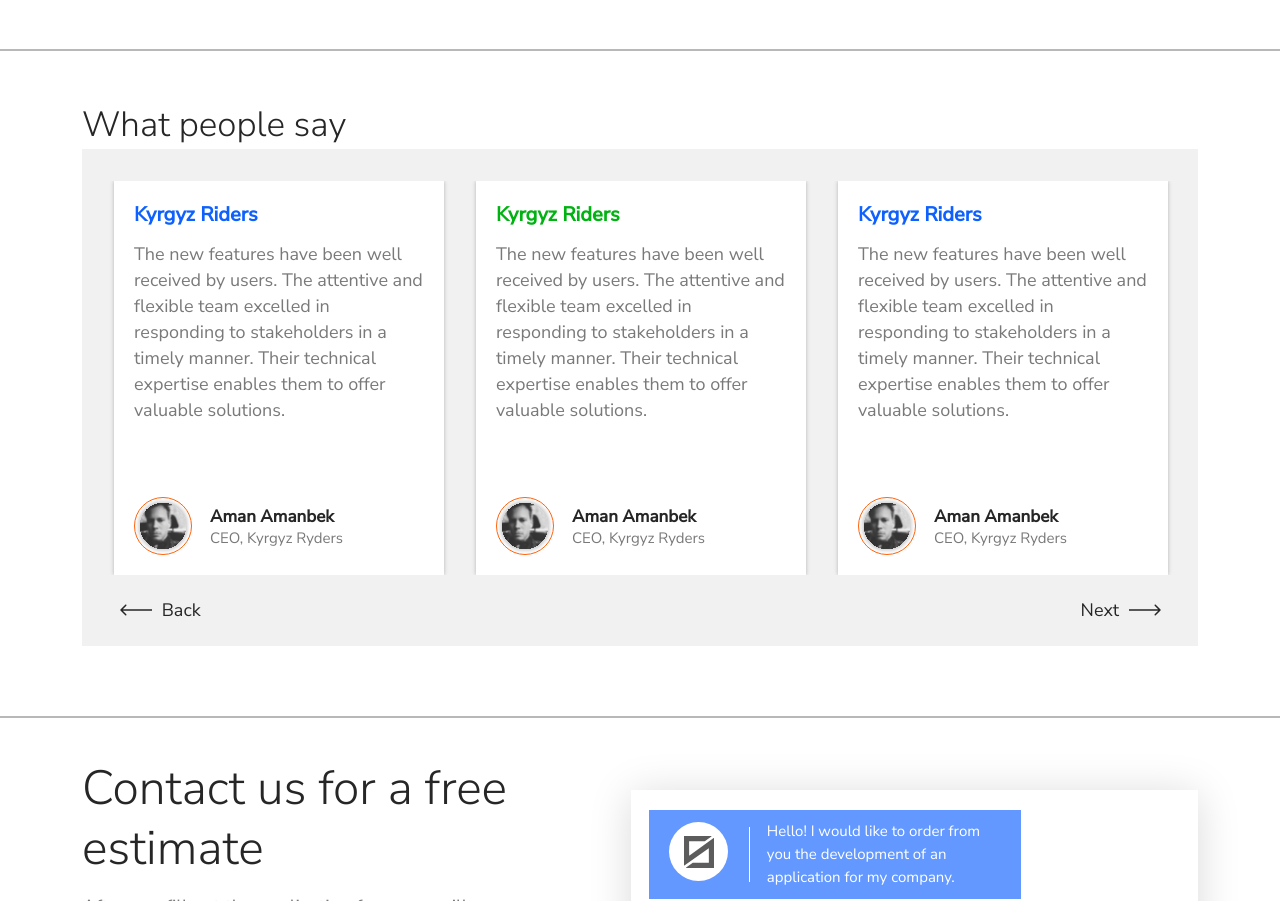
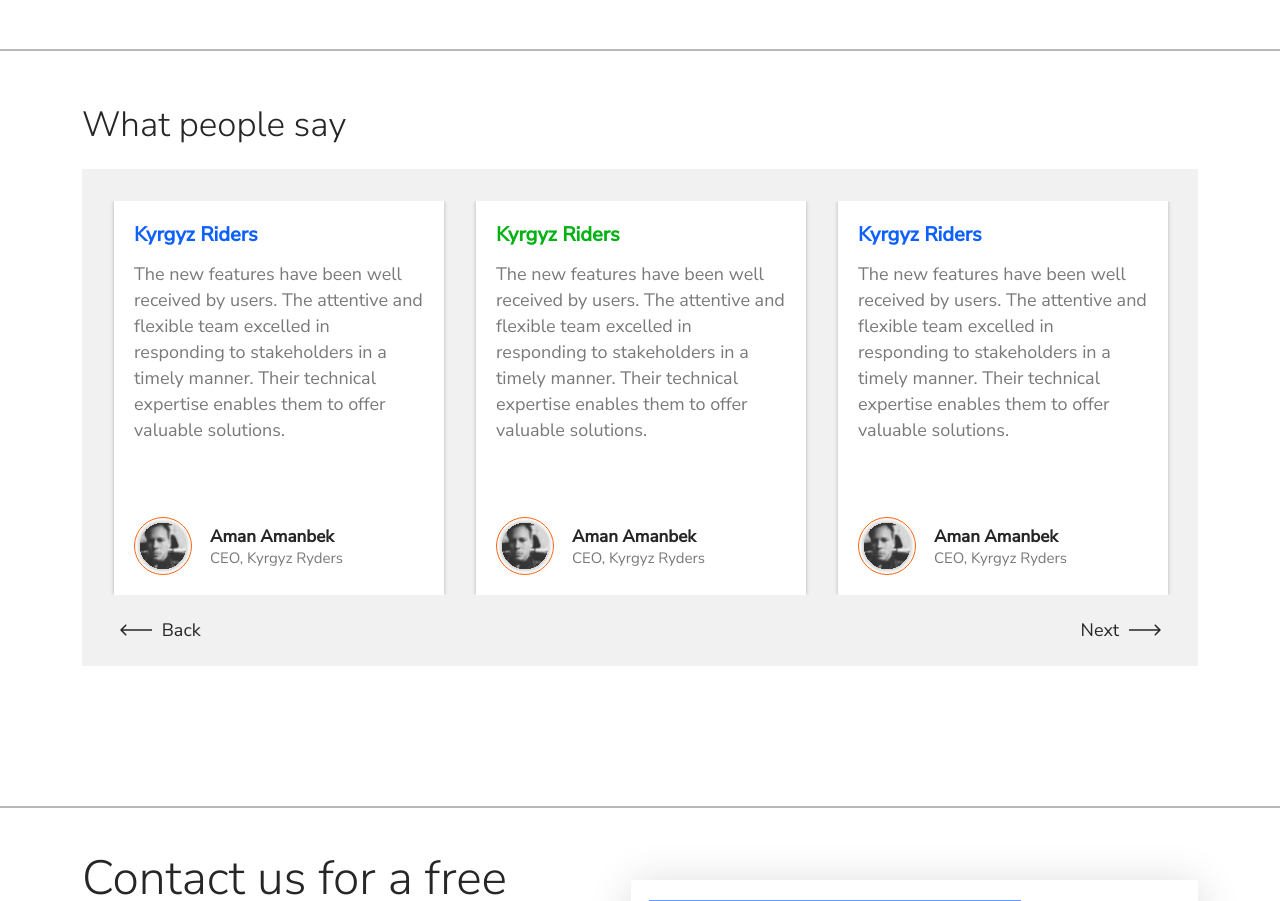
Before and after one commit to SolidDevs/solid-devs, a Next.js app: page /aboutUs in a window 1280 px wide. Shown: the part 1228-2129 px from the top of the page. Built offline with nearby package versions, Linux system fonts and the light colour scheme.

Commit message:
fix:padding

```diff
--- a/src/components/feedBack/FeedBack.jsx
+++ b/src/components/feedBack/FeedBack.jsx
@@ -9,6 +9,7 @@ import "slick-carousel/slick/slick.css";
 import SampleNextArrow from "./arrows/nextArrow/SampleNextArrow";
 import SamplePrevArrow from "./arrows/prevArrow/SamplePrevArrow";
 import Paging from "./paging/Paging";
+import SectionContainer from "../layoutComponent/SectionContainer";
 
 const FeedBack = ({ isMain }) => {
 
@@ -71,11 +72,12 @@ const FeedBack = ({ isMain }) => {
     []
   );
   return (
-    <div className={scss.feedBack}  id="feedback" >
-      <h1  id="feedback" >{t("feedBack.heading")}</h1>
-      <div className={scss.feedBack__slide}>
-        <Slider {...sliderSettings}>{renderCard}</Slider>
-      </div>
+    <div className={scss.feedBack} id="feedback" >
+      <SectionContainer id="feedback" title={t("feedBack.heading")}>
+        <div className={scss.feedBack__slide}>
+          <Slider {...sliderSettings}>{renderCard}</Slider>
+        </div>
+      </SectionContainer>
     </div>
   );
 };
```
Also changed, not shown: src/components/ItProjects/ItProjectsCard/ItProjectsCard.module.scss (+7 -1 lines), src/components/ourProjects/OurProjects.jsx (+7 -5 lines).
